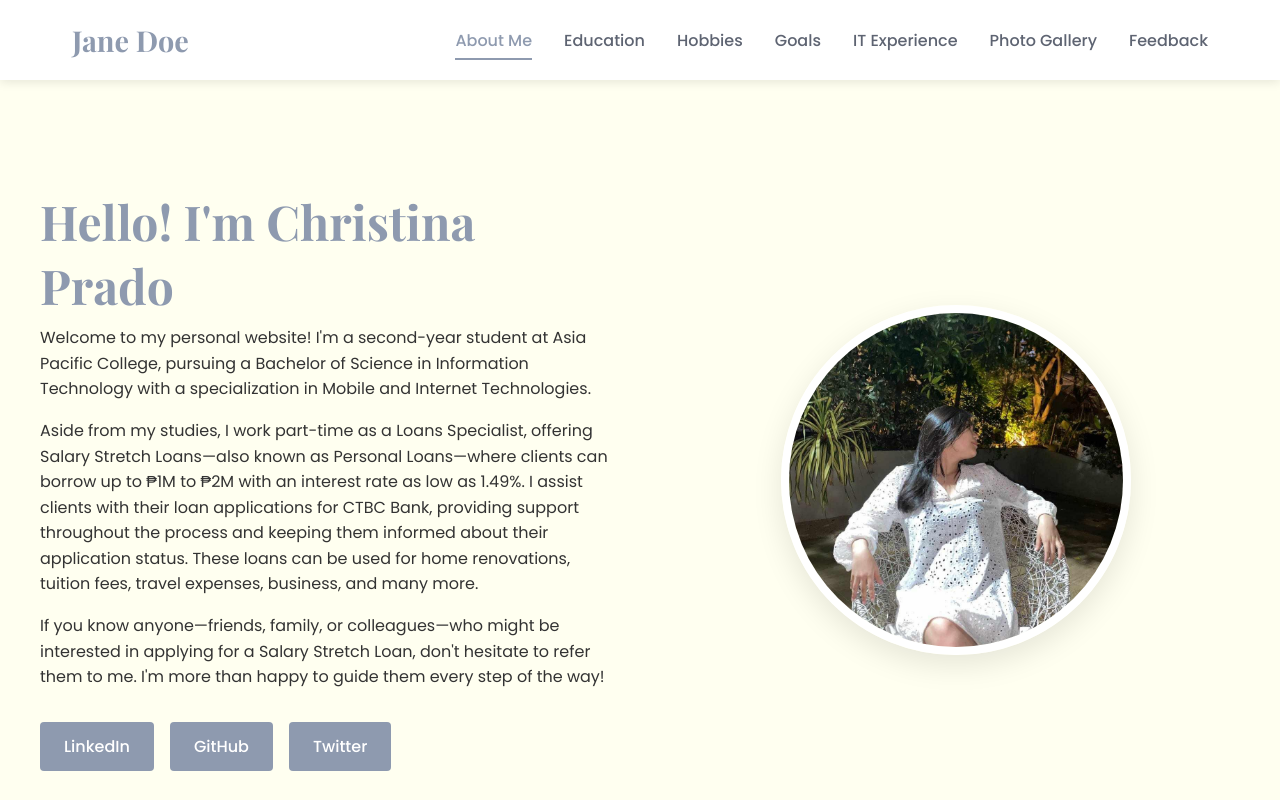
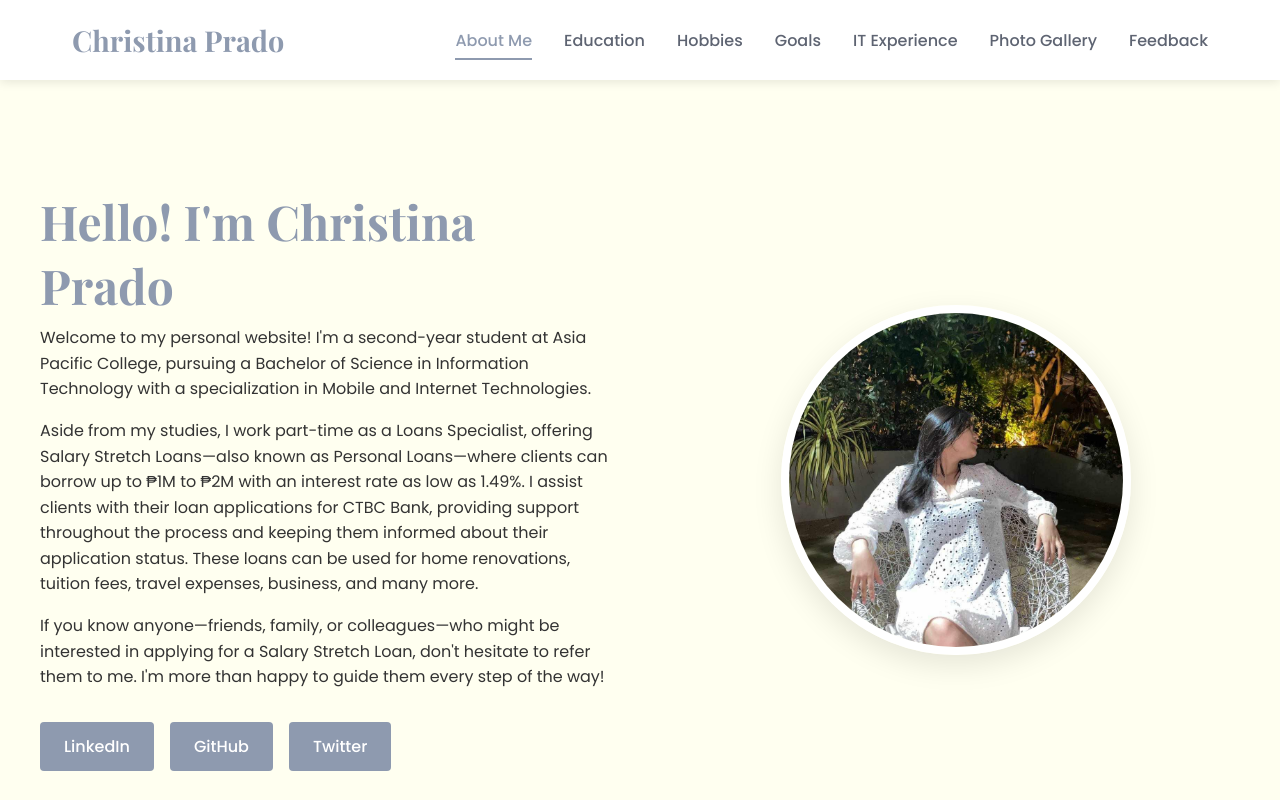
Before and after one commit to christinaprado/Prado_Finals_Webprog, a React (Vite) app in the folder Nichole1/: page / in a window 1280 px wide. Shown: the top 800 px of the page. Built offline with nearby package versions, Linux system fonts and the light colour scheme; no server answers; the database is empty.

Commit message:
added name

```diff
--- a/Nichole1/src/components/Navigation/index.jsx
+++ b/Nichole1/src/components/Navigation/index.jsx
@@ -33,7 +33,7 @@ const Navigation = ({ sections, activeSection, setActiveSection }) => {
     <nav className={`navigation ${scrolled ? 'scrolled' : ''}`}>
       <div className="nav-container">
         <div className="logo">
-          <h2>Jane Doe</h2>
+          <h2>Christina Prado</h2>
         </div>
 
         <div className={`menu-toggle ${menuOpen ? 'active' : ''}`} onClick={() => setMenuOpen(!menuOpen)}>
```
